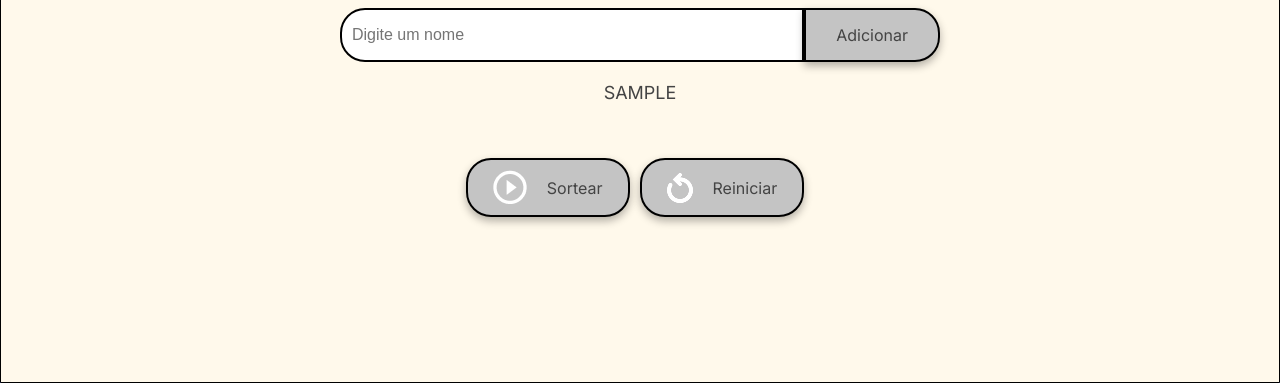
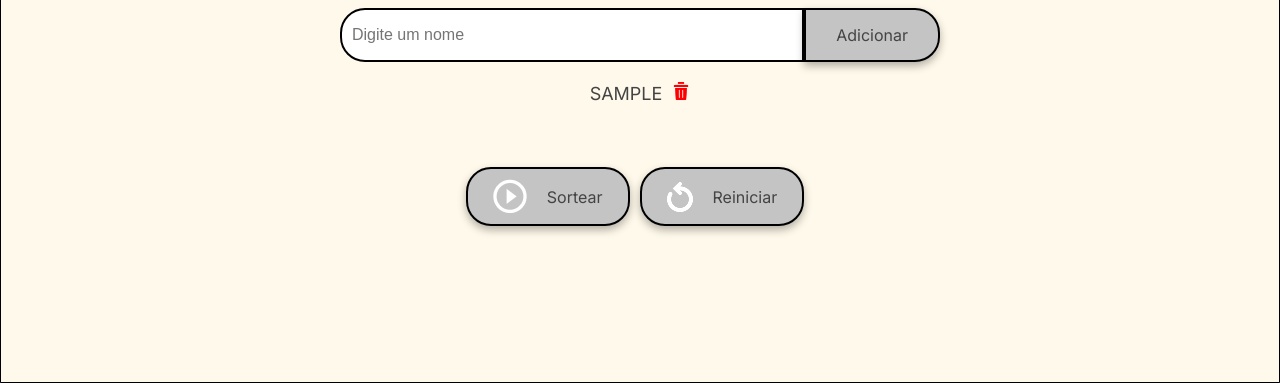
Before and after one commit to biachristie/oracle-programa-one-g8, a plain HTML site: page Challenge_amigo_secreto/index.html in a window 1280 px wide. Both pictures are taken after typing "Sample" into the empty fields and a click on the button "Adicionar". Shown: the part 417-800 px from the top of the page. Drawn offline with Linux system fonts and the light colour scheme.

Commit message:
add delete button to the challenge

```diff
--- a/Challenge_amigo_secreto/app.js
+++ b/Challenge_amigo_secreto/app.js
@@ -29,7 +29,21 @@ const limparInput = e => e.value = "";
 const exibirListaAmigos = () => {
     let listaAmigos = document.getElementById("listaAmigos");
     listaAmigos.innerHTML = "";
-    listaAmigos.innerHTML = amigos.map(nome => `<li>${ nome }</li>`).join("");
+    listaAmigos.innerHTML = amigos.map(nome => {
+        return `
+            <li>
+                ${ nome }
+                <button class="button-delete" onclick="excluirAmigo('${ nome }')">
+                    <img src="assets/delete.png" alt="Ícone para excluir">
+                </button>
+            </li>`
+    }).join("");
+}
+
+const excluirAmigo = nome => {
+    amigos = amigos.filter(amigo => amigo !== nome);
+    exibirListaAmigos();
+    habilitarBotao(".button-draw");
 }
 
 const habilitarBotao = selector => document.querySelector(selector).disabled = amigos.length < 2;
--- a/Challenge_amigo_secreto/style.css
+++ b/Challenge_amigo_secreto/style.css
@@ -155,6 +155,18 @@ button {
     cursor: not-allowed;
 }
 
+.button-delete {
+    border: none;
+    padding: 0;
+    margin-left: 10px;
+    box-shadow: none;
+    background-color: transparent;
+}
+
+.button-delete img {
+    height: 18px;
+}
+
 /* Listas */
 ul {
     list-style-type: none;
@@ -165,6 +177,13 @@ ul {
     margin: 20px 0;
 }
 
+li {
+    display: flex;
+    justify-content: center;
+    align-items: center;
+    margin-bottom: 8px;
+}
+
 .result-list {
     margin-top: 15px;
     color: #05DF05;
```
Also changed, not shown: Challenge_amigo_secreto/assets/delete.png (added).
